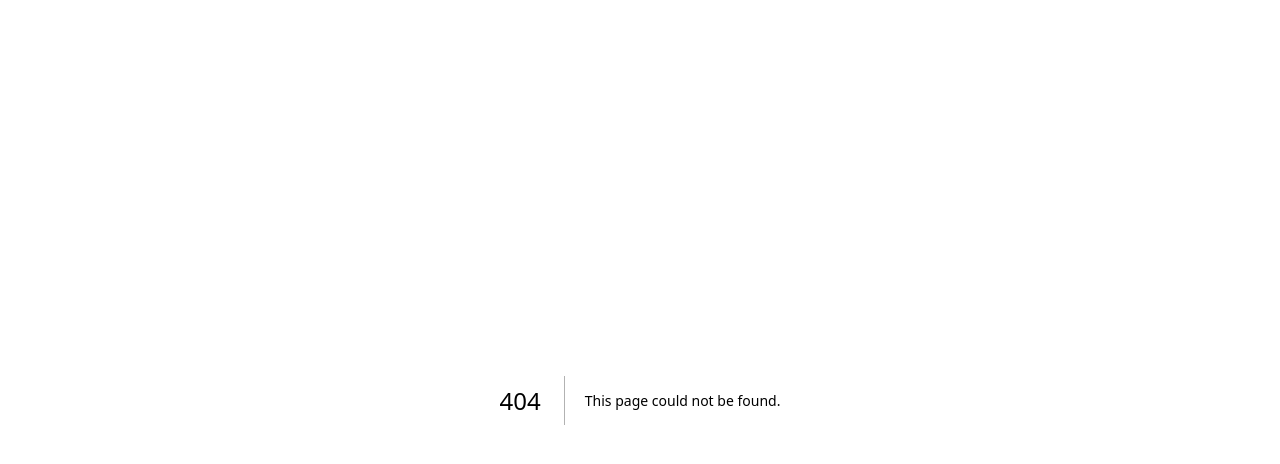
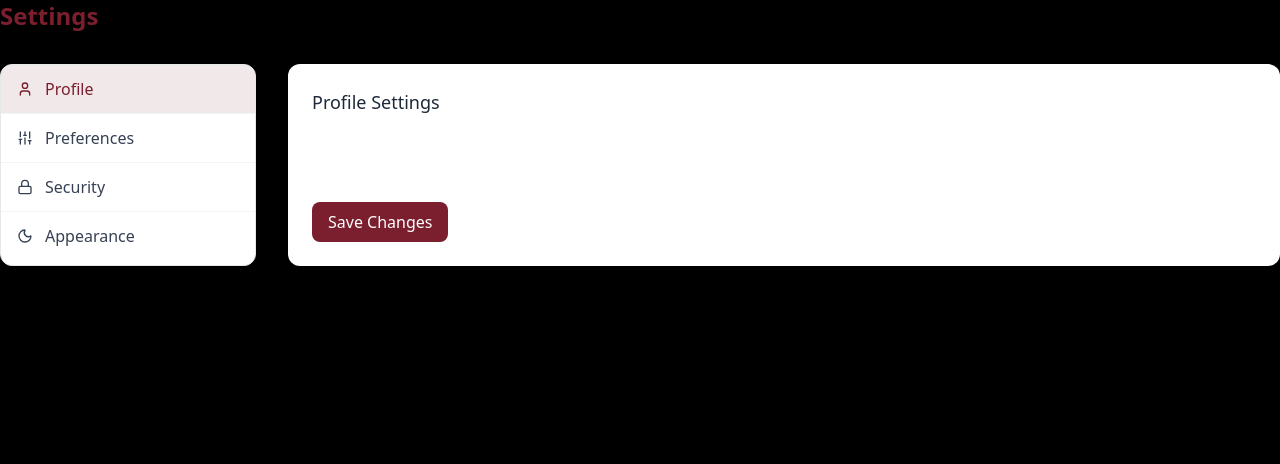
Before and after one commit to ABABUOTURI/TransGo, a Next.js app: page /admin/settings in a window 1280 px wide. Before the commit this address had no page. Shown: the top 464 px of the page. Built offline with nearby package versions, Linux system fonts and the light colour scheme.

Commit message:
settings

```diff
--- /dev/null
+++ b/src/app/admin/settings/page.tsx
@@ -0,0 +1,152 @@
+"use client";
+
+import { useState } from "react";
+import { User, Lock, Sliders, Moon, Sun } from "lucide-react";
+
+export default function SettingsPage() {
+  const [activeTab, setActiveTab] = useState("profile");
+  const [theme, setTheme] = useState("light");
+
+  const tabs = [
+    { id: "profile", label: "Profile", icon: <User className="w-4 h-4" /> },
+    { id: "preferences", label: "Preferences", icon: <Sliders className="w-4 h-4" /> },
+    { id: "security", label: "Security", icon: <Lock className="w-4 h-4" /> },
+    { id: "appearance", label: "Appearance", icon: <Moon className="w-4 h-4" /> },
+  ];
+
+  return (
+    <div className="space-y-8">
+      <h1 className="text-2xl font-semibold text-[#7B1E2D]">Settings</h1>
+
+      <div className="flex flex-col md:flex-row gap-8">
+        {/* Sidebar Tabs */}
+        <div className="w-full md:w-64 border border-gray-200 rounded-xl overflow-hidden bg-white shadow-sm">
+          {tabs.map((tab) => (
+            <button
+              key={tab.id}
+              onClick={() => setActiveTab(tab.id)}
+              className={`flex items-center gap-3 px-4 py-3 w-full text-left border-b border-gray-100 last:border-none transition-all ${
+                activeTab === tab.id
+                  ? "bg-[#7B1E2D]/10 text-[#7B1E2D] font-medium"
+                  : "hover:bg-gray-50 text-gray-700"
+              }`}
+            >
+              {tab.icon}
+              <span>{tab.label}</span>
+            </button>
+          ))}
+        </div>
+
+        {/* Main Settings Panel */}
+        <div className="flex-1 bg-white rounded-xl shadow p-6">
+          {activeTab === "profile" && <ProfileSettings />}
+          {activeTab === "preferences" && <SystemPreferences />}
+          {activeTab === "security" && <SecuritySettings />}
+          {activeTab === "appearance" && (
+            <AppearanceSettings theme={theme} setTheme={setTheme} />
+          )}
+        </div>
+      </div>
+    </div>
+  );
+}
+
+/* === Subcomponents === */
+
+function ProfileSettings() {
+  return (
+    <div className="space-y-4">
+      <h2 className="text-lg font-medium text-gray-800">Profile Settings</h2>
+      <div className="grid grid-cols-1 md:grid-cols-2 gap-4">
+        <input
+          type="text"
+          placeholder="Full Name"
+          className="border px-3 py-2 rounded-lg focus:ring-2 focus:ring-[#7B1E2D] outline-none"
+        />
+        <input
+          type="email"
+          placeholder="Email Address"
+          className="border px-3 py-2 rounded-lg focus:ring-2 focus:ring-[#7B1E2D] outline-none"
+        />
+      </div>
+      <button className="mt-3 bg-[#7B1E2D] text-white px-4 py-2 rounded-lg hover:bg-[#641824] transition">
+        Save Changes
+      </button>
+    </div>
+  );
+}
+
+function SystemPreferences() {
+  return (
+    <div className="space-y-4">
+      <h2 className="text-lg font-medium text-gray-800">System Preferences</h2>
+      <label className="flex items-center gap-3">
+        <input type="checkbox" className="w-4 h-4 accent-[#7B1E2D]" />
+        <span>Enable email notifications</span>
+      </label>
+      <label className="flex items-center gap-3">
+        <input type="checkbox" className="w-4 h-4 accent-[#7B1E2D]" />
+        <span>Enable system logs</span>
+      </label>
+    </div>
+  );
+}
+
+function SecuritySettings() {
+  return (
+    <div className="space-y-4">
+      <h2 className="text-lg font-medium text-gray-800">Security</h2>
+      <div className="grid grid-cols-1 md:grid-cols-2 gap-4">
+        <input
+          type="password"
+          placeholder="Current Password"
+          className="border px-3 py-2 rounded-lg focus:ring-2 focus:ring-[#7B1E2D] outline-none"
+        />
+        <input
+          type="password"
+          placeholder="New Password"
+          className="border px-3 py-2 rounded-lg focus:ring-2 focus:ring-[#7B1E2D] outline-none"
+        />
+      </div>
+      <button className="mt-3 bg-[#7B1E2D] text-white px-4 py-2 rounded-lg hover:bg-[#641824] transition">
+        Update Password
+      </button>
+    </div>
+  );
+}
+
+function AppearanceSettings({
+  theme,
+  setTheme,
+}: {
+  theme: string;
+  setTheme: (t: string) => void;
+}) {
+  return (
+    <div className="space-y-4">
+      <h2 className="text-lg font-medium text-gray-800">Appearance</h2>
+      <div className="flex items-center gap-4">
+        <button
+          onClick={() => setTheme("light")}
+          className={`flex items-center gap-2 px-4 py-2 rounded-lg border transition ${
+            theme === "light"
+              ? "bg-[#7B1E2D]/10 border-[#7B1E2D] text-[#7B1E2D]"
+              : "hover:bg-gray-100 border-gray-300"
+          }`}
+        >
+          <Sun className="w-5 h-5" /> Light
+        </button>
+        <button
+          onClick={() => setTheme("dark")}
+          className={`flex items-center gap-2 px-4 py-2 rounded-lg border transition ${
+            theme === "dark"
+              ? "bg-[#7B1E2D]/10 border-[#7B1E2D] text-[#7B1E2D]"
+              : "hover:bg-gray-100 border-gray-300"
+          }`}
+        >
+          <Moon className="w-5 h-5" /> Dark
+        </button>
+      </div>
+    </div>
+  );
+}
```
